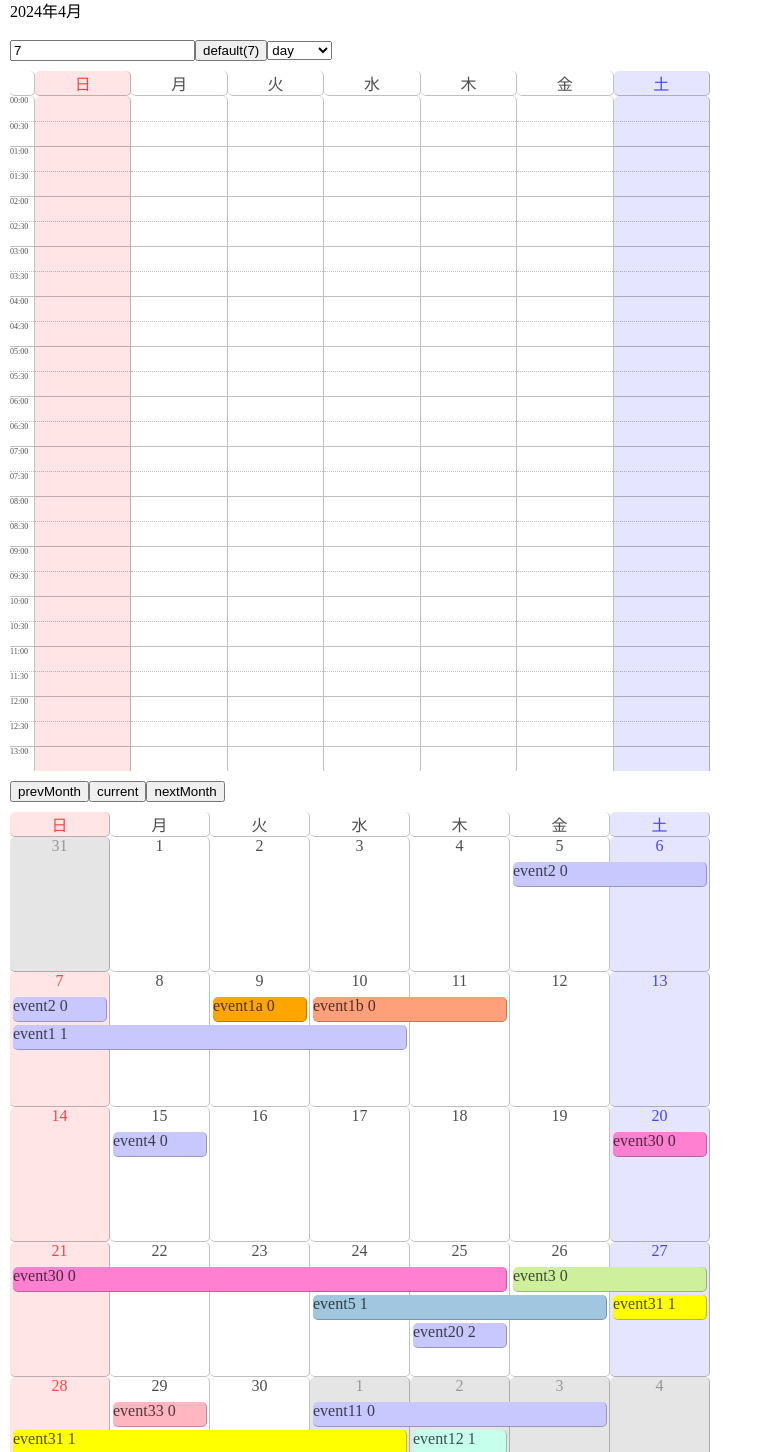
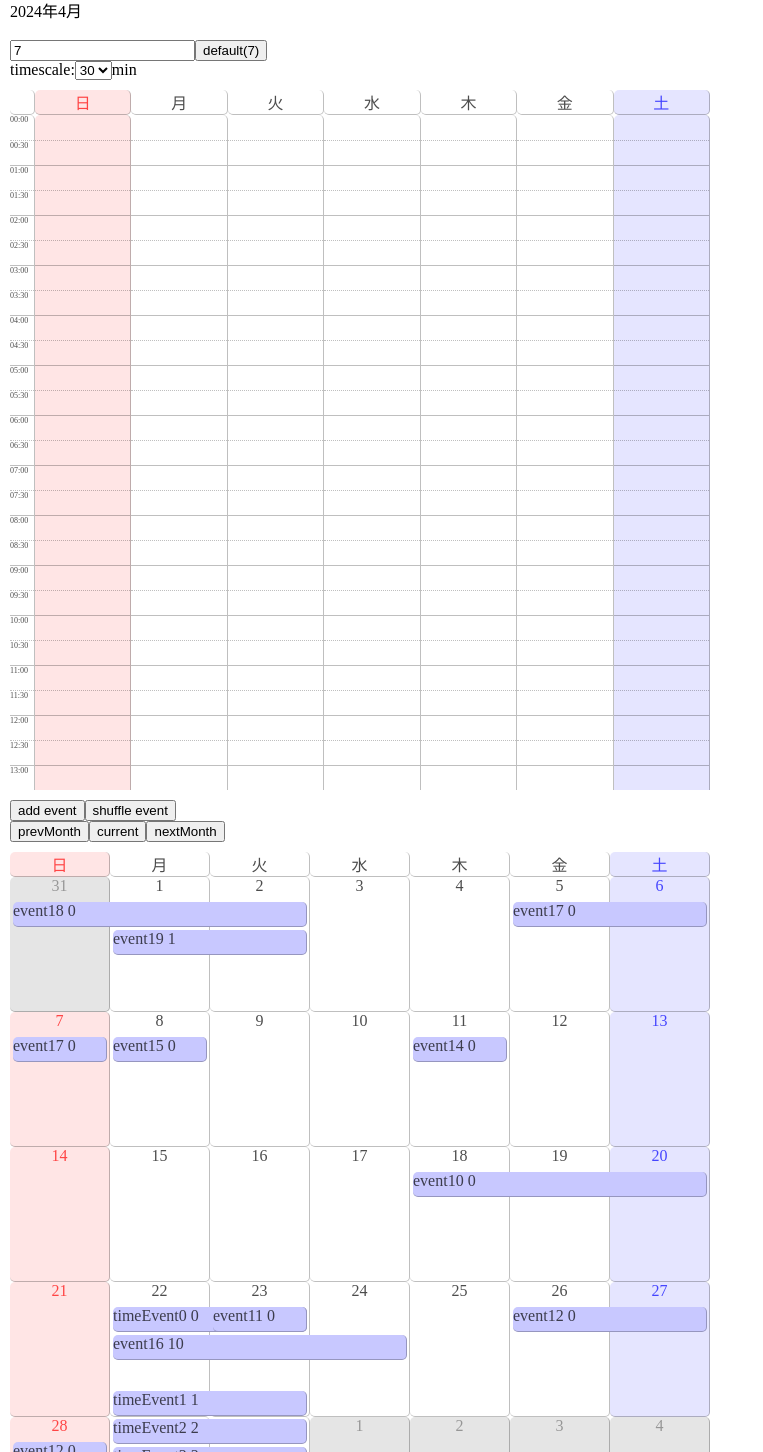
Before and after one commit to kettleTeacues/pofareng_exp, a Next.js app in the folder containers/frontend/: page / in a window 1280 px wide. Shown: the part 58-1510 px from the top of the page, without its empty margins (0-763 px from the left). Built offline with nearby package versions, Linux system fonts and the light colour scheme.

Commit message:
genDummyEvents()を実装、timeScaleの単位を分に変更

```diff
--- a/containers/frontend/src/app/page.tsx
+++ b/containers/frontend/src/app/page.tsx
@@ -11,112 +11,71 @@ const Dashboard = () => {
     const [dispDate, setDispMonth] = React.useState(new Date());
     const [dspDays, setDspDays] = React.useState(7);
     const [dsLocal, setDsLocal] = React.useState({'0': '日', '1': '月', '2': '火', '3': '水', '4': '木', '5': '金', '6': '土'});
-    const [timescale, setTimescale] = React.useState<'day' | 'quarter' | 'hour' | 'minute'>('day');
+    const [timescale, setTimescale] = React.useState<30 | 15 | 10 | 5>(30);
     const [event, setEvent] = React.useState<CalendarEvent[]>([]);
-    React.useEffect(() => {
-        setEvent([
-            {
-                startDate: new Date(2024, 3, 7),
-                endDate: new Date(2024, 3, 10),
-                title: 'event1',
-            },
-            {
-                startDate: new Date(2024, 3, 9),
-                endDate: new Date(2024, 3, 9),
-                title: 'event1a',
-                color: 'orange',
-            },
-            {
-                startDate: new Date(2024, 3, 10),
-                endDate: new Date(2024, 3, 11),
-                title: 'event1b',
-                color: 'lightsalmon',
-            },
-            {
-                startDate: new Date(2024, 4, 1),
-                endDate: new Date(2024, 4, 3),
-                title: 'event11',
-            },
-            {
-                startDate: new Date(2024, 3, 25),
-                endDate: new Date(2024, 3, 25),
-                title: 'event20',
-            },
-            {
-                startDate: new Date(2024, 3, 5),
-                endDate: new Date(2024, 3, 7),
-                title: 'event2',
-            },
-            {
-                startDate: new Date(2024, 3, 26),
-                endDate: new Date(2024, 3, 27),
-                title: 'event3',
-                color: '#CEF09D',
-            },
-            {
-                startDate: new Date(2024, 3, 20),
-                endDate: new Date(2024, 3, 25),
-                title: 'event30',
-                color: 'rgb(255, 128, 208)',
-            },
-            {
-                startDate: new Date(2024, 3, 29),
-                endDate: new Date(2024, 3, 29),
-                title: 'event33',
-                color: 'lightpink',
-            },
-            {
-                startDate: new Date(2024, 3, 27),
-                endDate: new Date(2024, 4, 1),
-                title: 'event31',
-                color: 'yellow',
-            },
-            {
-                startDate: new Date(2024, 3, 15),
-                endDate: new Date(2024, 3, 15),
-                title: 'event4',
-            },
-            {
-                startDate: new Date(2024, 3, 24),
-                endDate: new Date(2024, 3, 26),
-                title: 'event5',
-                color: '#A1C7E0',
-            },
-            {
-                startDate: new Date(2024, 4, 2),
-                endDate: new Date(2024, 4, 2),
-                title: 'event12',
-                color: '#C7FFED',
-            },
-        ]);
-    }, []);
+    let current = new Date();
+    current = new Date(current.getFullYear(), current.getMonth(), current.getDate());
 
     let dateStringJa =  {'0': '日', '1': '月', '2': '火', '3': '水', '4': '木', '5': '金', '6': '土'};
     let dateStringHIra =  {'0': 'にち', '1': 'げつ', '2': 'か', '3': 'すい', '4': 'もく', '5': 'きん', '6': 'ど'};
 
     const addEvent = () => {
+        let startDate = new Date(dispDate.getFullYear(), dispDate.getMonth(), Math.floor(Math.random()*30));
+        let addDays = Math.floor(Math.random()*10);
+        let endDate = new Date(startDate.getFullYear(), startDate.getMonth(), startDate.getDate() + addDays);
         setEvent([...event, {
-            startDate: new Date(2024, dispDate.getMonth(), 20),
-            endDate: new Date(2024, dispDate.getMonth(), 20),
-            title: 'event6',
+            startDate: startDate,
+            endDate: endDate,
+            title: `event${event.length+1}`,
         }])
+    };
+    const genDummyEvents = () => {
+        setEvent([
+            ...[...Array(10)].map((_, i) => {
+                let addTime = Math.floor(Math.random()*1000000);
+                let startDate = new Date(current.getTime() + addTime);
+                let endDate = new Date(current.getTime() + addTime + Math.floor(Math.random()*1000000));
+                return {
+                    startDate: startDate,
+                    endDate: endDate,
+                    title: `timeEvent${i}`,
+                }
+            }),
+            ...[...Array(10)].map((_, i) => {
+                let startDate = new Date(dispDate.getFullYear(), dispDate.getMonth(), Math.floor(Math.random()*30));
+                let addDays = Math.floor(Math.random()*10);
+                addDays = addDays > 6 ? 2 :
+                          addDays > 3 ? 1 : 0;
+                let endDate = new Date(startDate.getFullYear(), startDate.getMonth(), startDate.getDate() + addDays);
+                return {
+                    startDate: startDate,
+                    endDate: endDate,
+                    title: `event1${i}`,
+                }
+            }),
+        ]);
+
     }
+    React.useEffect(genDummyEvents, []);
 
     return <>
         <div className='console' style={{marginLeft: 10, marginTop:10}}>
             <button onClick={() => setDsLocal(dateStringJa)}>日本語</button>
             <button onClick={() => setDsLocal(dateStringHIra)}>ひらがな</button><br />
-            <button onClick={addEvent}>add event</button><br />
+            <button onClick={addEvent}>add event</button>
+            <button onClick={genDummyEvents}>shuffle event</button><br />
             <div>{`${dispDate.getFullYear()}年${dispDate.getMonth()+1}月`}</div>
             <br />
             <input type="number" value={dspDays} onChange={(e) => setDspDays(Number(e.target.value))}/>
-            <button onClick={() => setDspDays(7)}>default(7)</button>
-            <select onChange={(e) => setTimescale(e.target.value as 'day' | 'quarter' | 'hour' | 'minute')}>
-                <option value="day">day</option>
-                <option value="quarter">quarter</option>
-                <option value="hour">hour</option>
-                <option value="minute">minute</option>
+            <button onClick={() => setDspDays(7)}>default(7)</button><br />
+            timescale:
+            <select onChange={(e) => setTimescale(Number(e.target.value) as 30 | 15 | 10 | 5)}>
+                <option value="30">30</option>
+                <option value="15">15</option>
+                <option value="10">10</option>
+                <option value="5">5</option>
             </select>
+            min
         </div>
         <WeekCalendar
             date={dispDate}
@@ -130,6 +89,8 @@ const Dashboard = () => {
             timescale={timescale}
         />
         <div className='console' style={{marginLeft: 10, marginTop:10}}>
+            <button onClick={addEvent}>add event</button>
+            <button onClick={genDummyEvents}>shuffle event</button><br />
             <button onClick={() => setDispMonth(new Date(dispDate.setMonth(dispDate.getMonth() - 1)))}>prevMonth</button>
             <button onClick={() => setDispMonth(new Date())}>current</button>
             <button onClick={() => setDispMonth(new Date(dispDate.setMonth(dispDate.getMonth() + 1)))}>nextMonth</button><br />
--- a/containers/frontend/src/components/Calendars.tsx
+++ b/containers/frontend/src/components/Calendars.tsx
@@ -13,10 +13,10 @@ const defaultDayStrings: DayStrings = {
     '6': {default: 'sat'},
 }
 const timescaleParams = {
-    day     : {cells: 48,  ninutePerCell: 30},
-    quarter : {cells: 96,  ninutePerCell: 15},
-    hour    : {cells: 144, ninutePerCell: 10},
-    minute  : {cells: 288, ninutePerCell: 5},
+    30 : {cells: 48,  ninutePerCell: 30},
+    15 : {cells: 96,  ninutePerCell: 15},
+    10 : {cells: 144, ninutePerCell: 10},
+    5 : {cells: 288, ninutePerCell: 5},
 }
 let ds: DayStrings = JSON.parse(JSON.stringify(defaultDayStrings));
 
@@ -236,7 +236,7 @@ export const WeekCalendar = ({
     style,
     events = [],
     days = 7,
-    timescale = 'day',
+    timescale = 30,
 }: WeekCalendarProps) => {
     initEnvent(events);
     // 曜日文字列を生成、dayStringsがあればlocal文字列を設定
--- a/containers/frontend/src/components/types/calendars.ts
+++ b/containers/frontend/src/components/types/calendars.ts
@@ -61,7 +61,7 @@ interface CommonCalendarProps {
 export interface MonthCalendarProps extends CommonCalendarProps {}
 export interface WeekCalendarProps extends CommonCalendarProps {
     days?: number;
-    timescale?: 'day' | 'quarter' | 'hour' | 'minute';
+    timescale?: 30 | 15 | 10 | 5;
 }
 
 export interface DayProps {
```
